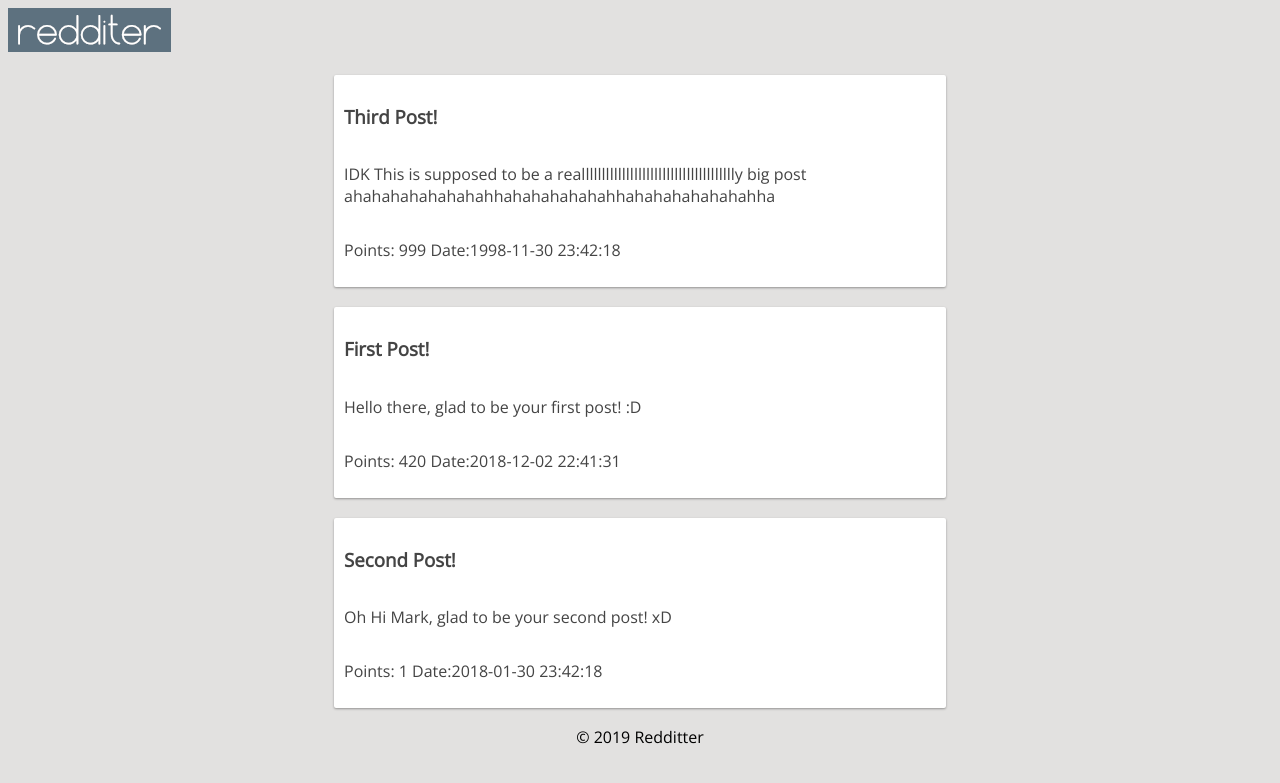
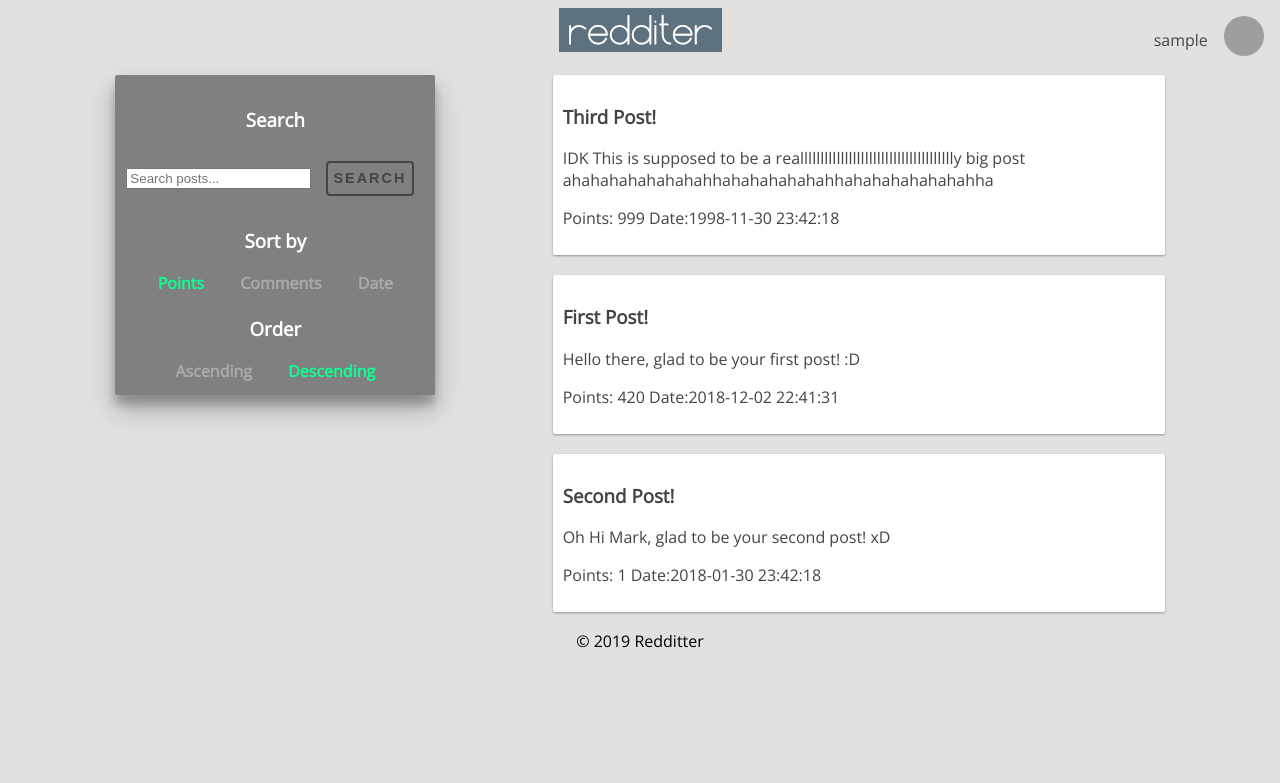
Before and after one commit to Rockdell/3LTW, a PHP site: page /pages/feed.php in a window 1280 px wide. Shown: the top 783 px of the page. Run offline with PHP 8.4, Linux system fonts and the light colour scheme; the visitor is signed in with stand-in values (Sample User, id 1); data comes from the database, SQL or seed files in the repository; grey boxes are pictures that could not be loaded.

Commit message:
Added hyperlink to profile. Add pop up later.

```diff
--- a/css/style.css
+++ b/css/style.css
@@ -9,13 +9,19 @@ body {
 
 header {
 	grid-area: header;
-	top: 0;
+	text-align: center;
 }
 
 footer {
 	grid-area: footer;
-	bottom: 0;
 	text-align: center;
+}
+
+/* User bar */
+.user-bar {
+	position: absolute;
+	top: 1em;
+	right: 1em;
 }
 
 /* Profile-bar */
@@ -24,12 +30,12 @@ footer {
 	text-align: center;
 	box-shadow: 0 14px 28px rgba(0,0,0,0.25), 0 10px 10px rgba(0,0,0,0.22);
 
-	min-width: 25%;
-	max-height: 300px;
+	width: 250px;
+	max-height: 600px;
 
 	display: flex;
 	flex-direction: column;
-	justify-content: space-around;
+	justify-content: space-evenly;
 }
 
 .profile-bar #user-info {
@@ -48,8 +54,8 @@ footer {
 	text-align: center;
 	box-shadow: 0 14px 28px rgba(0,0,0,0.25), 0 10px 10px rgba(0,0,0,0.22);
 
-	min-width: 25%;
-	max-height: 400px;
+	width: 300px;
+	max-height: 300px;
 
 	display: flex;
 	flex-direction: column;
@@ -106,6 +112,9 @@ footer {
 	transition: all 0.3s cubic-bezier(.25,.8,.25,1);
 	box-shadow: 0 1px 3px rgba(0,0,0,0.12), 0 1px 2px rgba(0,0,0,0.24);
 
+	min-width: 50%;
+	max-width: 700px;
+
 	display: flex;
 	flex-direction: column;
 	justify-content: space-evenly;
@@ -124,11 +133,31 @@ footer {
 	box-shadow: 0 14px 28px rgba(0,0,0,0.25), 0 10px 10px rgba(0,0,0,0.22);
 }
 
-/** Profile-picture */
+/* Profile-picture */
 .profile-picture {
 	border-radius: 50%;
 	height: 75px;
 	width: 75px;
+
+	vertical-align: middle;
+	margin-bottom: 0.75em;
+}
+
+/* Miniature-profile-picture */
+.miniature-profile-picture {
+	border-radius: 50%;
+	width: 40px;
+	height: 40px;
+
+	vertical-align: middle;
+	margin-left: 0.75em;
+	margin-bottom: 0.75em;
+}
+
+/* Hyperlink */
+a {
+	text-decoration: none;
+	color: #444;
 }
 
 /* Button */
@@ -174,6 +203,7 @@ button {
   	top: 0;
 }
 
+/* Page */
 .page {
 	grid-area: main;
 
@@ -182,6 +212,7 @@ button {
 	justify-content: space-evenly;
 }
 
+/* Container */
 .container {
 	border-radius: 2px;
 	padding: 10px;
@@ -190,88 +221,3 @@ button {
 	word-wrap: break-word;
 	cursor: default;
 }
-
-/*
-#feed {
-	grid-area: main;
-
-	grid-template-columns: 25% auto 25%;
-	grid-template-areas: "side-bar main ." ". main .";
-}
-
-#post {
-	grid-area: main;
-
-	grid-template-columns: 25% auto 25%;
-	grid-template-areas: ". main .";
-}
-
-#user {
-	grid-area: main;
-
-	grid-template-columns: 25% auto 25%;
-	grid-template-areas: "side-bar main ." ". main .";
-}
-
-#feed #side-bar {
-	grid-area: side-bar;
-
-	overflow: hidden;
-
-	display: flex;
-	flex-direction: column;
-	justify-content: flex-start;
-}
-
-#feed #list-posts {
-	grid-area: main;
-}
-
-#post #story-post {
-	grid-area: main;
-}
-
-
-#story-post {
-	word-wrap: break-word;
-}
-
-#side-bar > #search {
-	align-self: center;
-}
-
-#side-bar > #list {
-	align-self: center;
-}
-
-#list-posts #story-post {
-	align-self: center;
-}
-
-#list-posts #story-post:hover {
-	box-shadow: 0px 5px 20px 0px #2e3940;
-}
-
-#story-post a {
-	display: block;
-	height: 100%;
-	width: 100%;
-}
-
-a {
-	color: black;
-	text-decoration: none;
-}
-
-.page {
-	display: grid;
-	grid-gap: 0.5em 0.5em;
-}
-
-.container {
-	background-color: #ffffff;
-	margin: 0.5em;
-	padding: 5px;
-	border: medium solid #2e3940;
-	border-radius: 5px;
-} */
--- a/pages/feed.php
+++ b/pages/feed.php
@@ -9,7 +9,10 @@
 ?>
 
 <div class="page">
-	<?php include_once($_SERVER["DOCUMENT_ROOT"]."/templates/components/list-posts.php"); ?>
+	<?php
+		include_once($_SERVER["DOCUMENT_ROOT"]."/templates/components/search-bar.php");
+		include_once($_SERVER["DOCUMENT_ROOT"]."/templates/components/list-posts.php");
+	?>
 </div>
 
 <?php include_once($_SERVER["DOCUMENT_ROOT"]."/templates/common/footer.php"); ?>
--- a/pages/profile.php
+++ b/pages/profile.php
@@ -17,5 +17,4 @@
     ?>
 </div>
 
-
 <?php include_once($_SERVER["DOCUMENT_ROOT"]."/templates/common/footer.php"); ?>
--- a/templates/common/header.php
+++ b/templates/common/header.php
@@ -10,4 +10,5 @@
     <body>
         <header class="top-bar">
             <a href="/pages/feed.php"><img src="/img/logo.png" /></a>
+            <?php include_once($_SERVER["DOCUMENT_ROOT"]."/templates/components/user-bar.php"); ?>
         </header>
--- a/templates/components/post.php
+++ b/templates/components/post.php
@@ -1,4 +1,5 @@
 <article class="post container">
+    <a href="/pages/post.php?id=<?=$post["postID"]?>">
         <h1><?=$post["title"]?></h3>
         <section id="post-content">
             <p><?=$post["content"]?></p>
@@ -6,4 +7,5 @@
         <section id="post-info">
             <p>Points: <?=$post["points"]?> Date:<?=$post["postDate"]?></p>
         </section>
+    </a>
 </article>
--- a/templates/components/search-bar.php
+++ b/templates/components/search-bar.php
@@ -1,12 +1,13 @@
 <aside class="search-bar container">
 
-    <section id="search">
+    <section id="search" class="sort-by">
+        <h1>Search</h1>
         <input type="search" placeholder="Search posts..."/>
         <button class="fill" onclick="searchPosts()"> Search </button>
     </section>
 
     <section id="sort" class="sort-by">
-        <h1>Sort:</h1>
+        <h1>Sort by</h1>
         <ul>
             <li>
                 <input type="radio" id="points" name="selector1" checked>
@@ -24,7 +25,7 @@
     </section>
 
     <section id="by" class="sort-by">
-        <h1>By:</h1>
+        <h1>Order</h1>
         <ul>
             <li>
                 <input type="radio" id="asc" name="selector2">
--- a/templates/components/user-bar.php
+++ b/templates/components/user-bar.php
@@ -1,3 +1,13 @@
-<aside id='user-bar' class='container'>
-    <a href='/pages/user_page.php?id=<?=$_SESSION['username']?>'><?=$_SESSION['username']?></a>
+<aside class="user-bar">
+        <?php if (isset($_SESSION["username"]) && $_SESSION["username"] != "") { ?>
+            <a href="/pages/profile.php?user=<?=$_SESSION["username"]?>">
+                <span><?=$_SESSION["username"]?></span>
+                <img class="miniature-profile-picture" src="/img/users/<?=$_SESSION["username"]?>.png">
+            </a>
+        <?php } else { ?>
+            <a href="/pages/register.php">
+                <h3>Login/Register</h3>
+            </a>
+        <?php } ?>
+    </a>
 </aside>
```
Also changed, not shown: pages/post.php (+5 -6 lines), pages/settings.php (deleted). Lines whose indentation alone changed are shown as unchanged.
